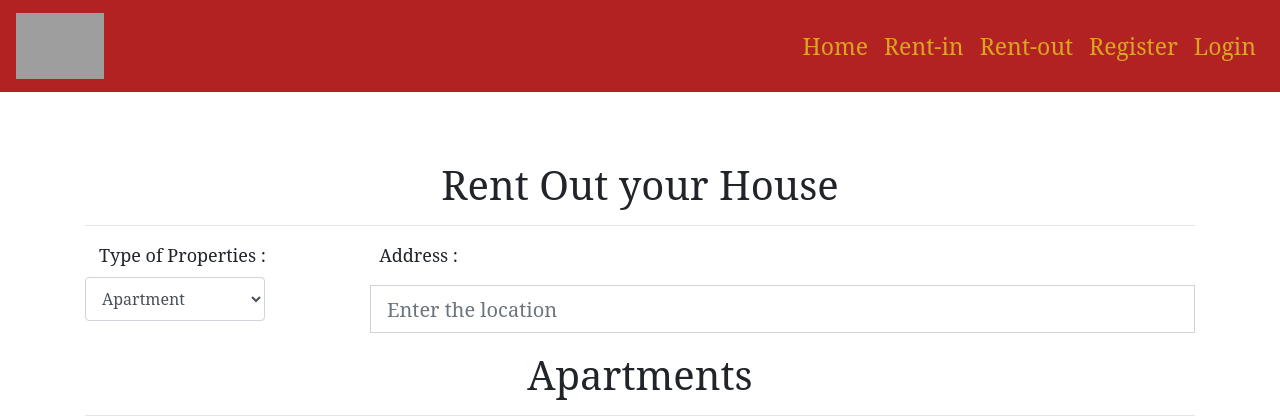
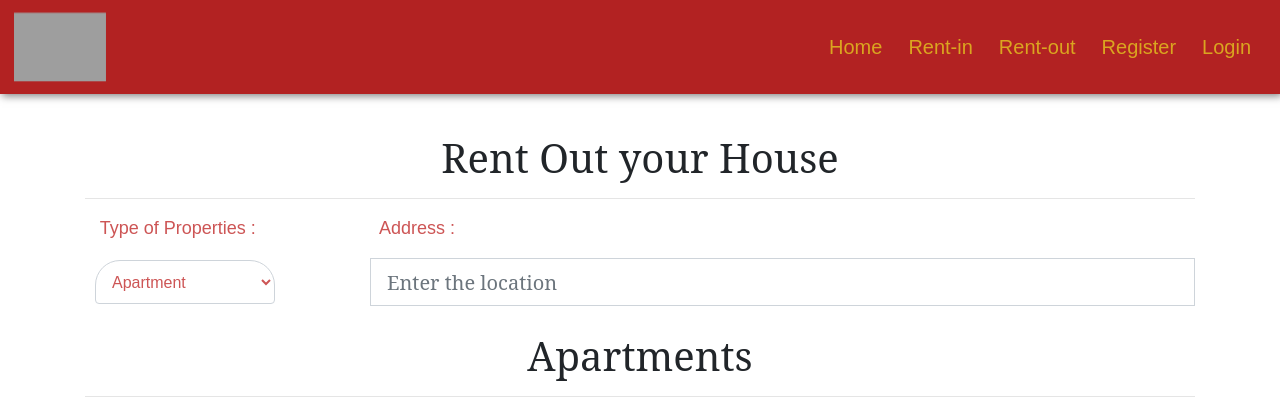
Before and after one commit to ModishSanchit/House-renting-system, a Django app: template House-renting-system/house_renting_app/templates/advt_form.html in a window 1280 px wide. Shown: the top 417 px of the page. Run offline with Django 3.2, Linux system fonts and the light colour scheme; the template is opened without the code that fills it, so the values that code supplies are empty; some libraries are stand-ins or nearby versions; grey boxes are pictures that could not be loaded.

Commit message:
Navbar updated

```diff
--- a/House-renting-system/house_renting_app/templates/advt_form.html
+++ b/House-renting-system/house_renting_app/templates/advt_form.html
@@ -15,7 +15,7 @@
        <!--Wow JS-->
       <script src="https://cdnjs.cloudflare.com/ajax/libs/wow/1.1.2/wow.min.js"></script>
       <script src="https://ajax.googleapis.com/ajax/libs/jquery/3.3.1/jquery.min.js"></script>
-<!-- <style>
+ <style>
 .navbar-brand{
 animation-iteration-count:infinite;}
 
@@ -106,9 +106,9 @@ nav {
 
 		<style>
 
- <!-- article, aside, figure, footer, header, hgroup,
+  article, aside, figure, footer, header, hgroup,
   menu, nav, section { display: block; }
-	-->
+
 	.image-upload
 {
     display: block;
```
